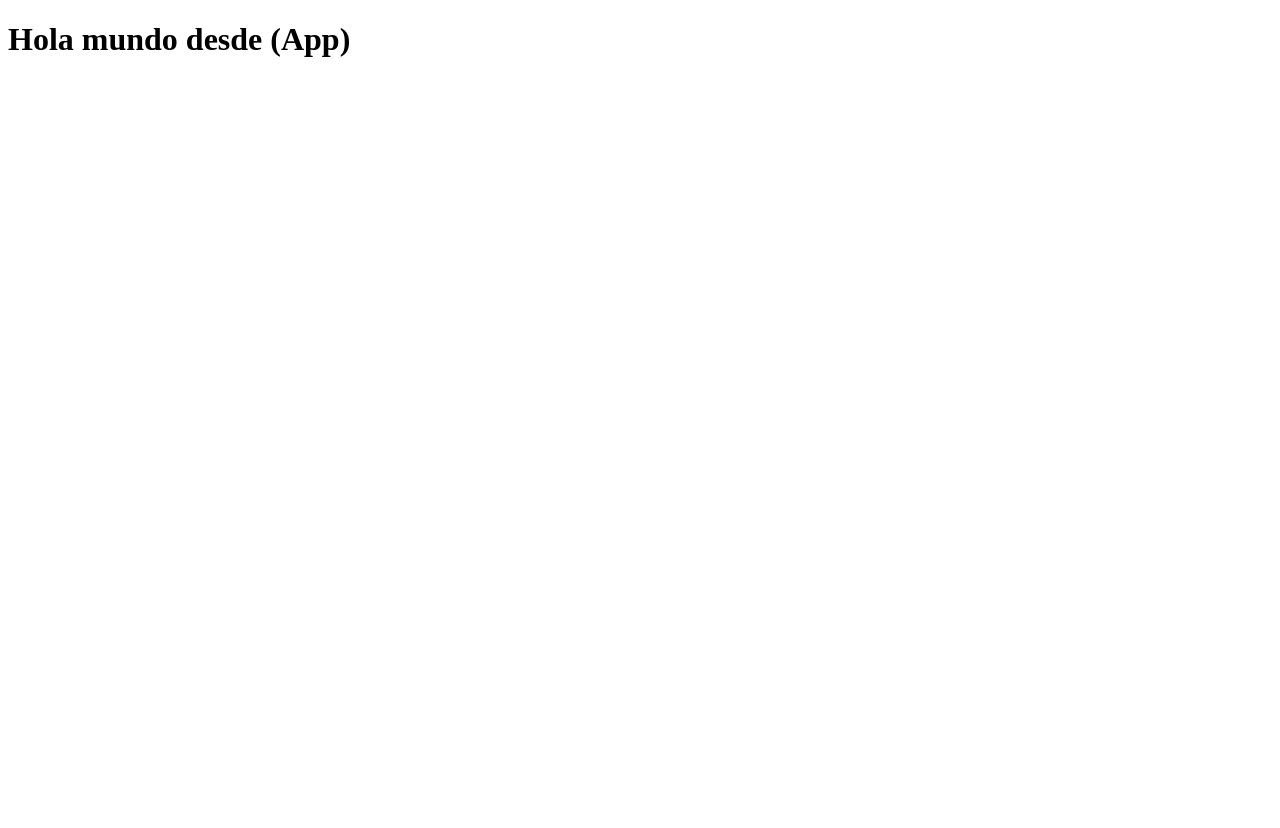
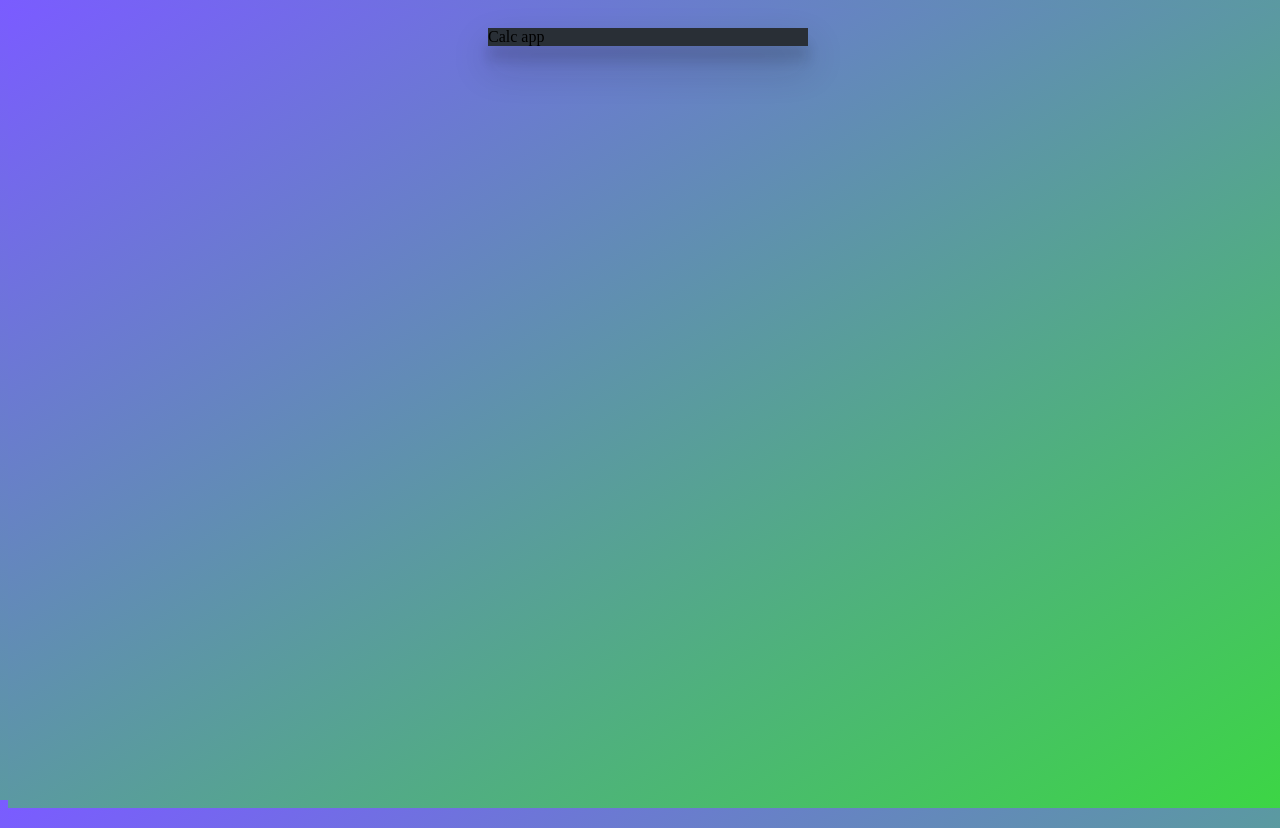
Before and after one commit to KraySe/calc-app, a React (Create React App) app: page / in a window 1280 px wide. Before the commit the page ends 800 px from the top, so only its background shows below. Built offline with nearby package versions, Linux system fonts and the light colour scheme.

Commit message:
add style and create a className + update Readme

```diff
--- /dev/null
+++ b/src/App.css
@@ -0,0 +1,23 @@
+html,
+body {
+  position: relative;
+  width: 100%;
+  height: 100%;
+  background-image: linear-gradient(to bottom right, #7a5cff 0%, #3cd644 100%);
+  background-repeat: no-repeat;
+  background-attachment: fixed;
+}
+
+body {
+  padding-top: 20px;
+  user-select: none;
+}
+
+.react-calculator {
+    position: relative;
+    margin: 0 auto;
+    width: 320px;
+    background-color: #292f36;
+    box-shadow: 0 19px 38px rgba(19, 19, 19, .24),
+  0 15px 12px rgba(19, 19, 19, .12);
+  }
--- a/src/App.jsx
+++ b/src/App.jsx
@@ -1,7 +1,12 @@
 import React from 'react';
+import './App.css';
 
 const App = () => {
-    return <h1>Hola mundo desde (App)</h1>
+    return (
+        <main className='react-calculator'>
+            Calc app
+        </main>
+    )
 }
 
 
```
Also changed, not shown: 1 other file (tests, documents, lock files or other folders).
